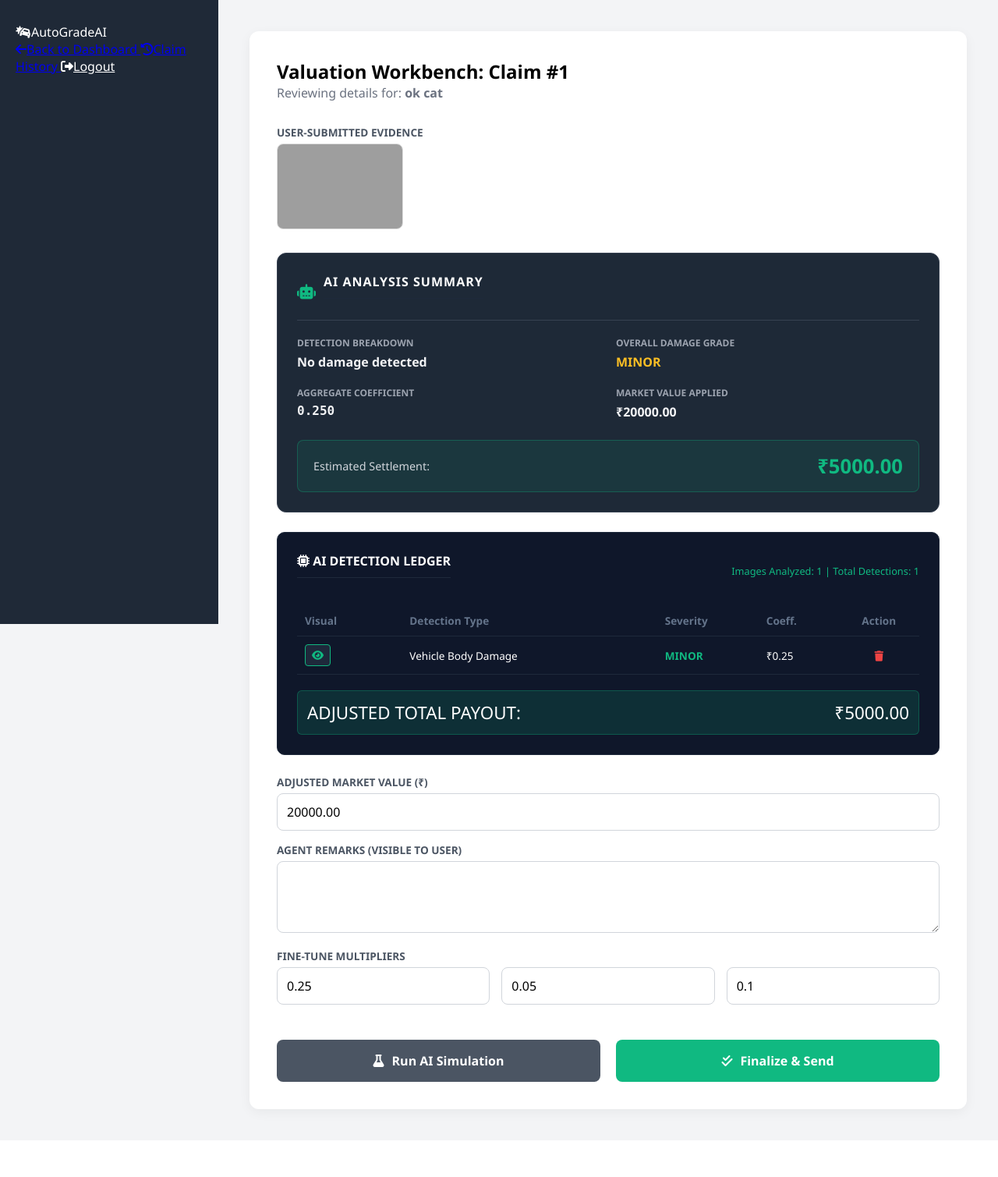
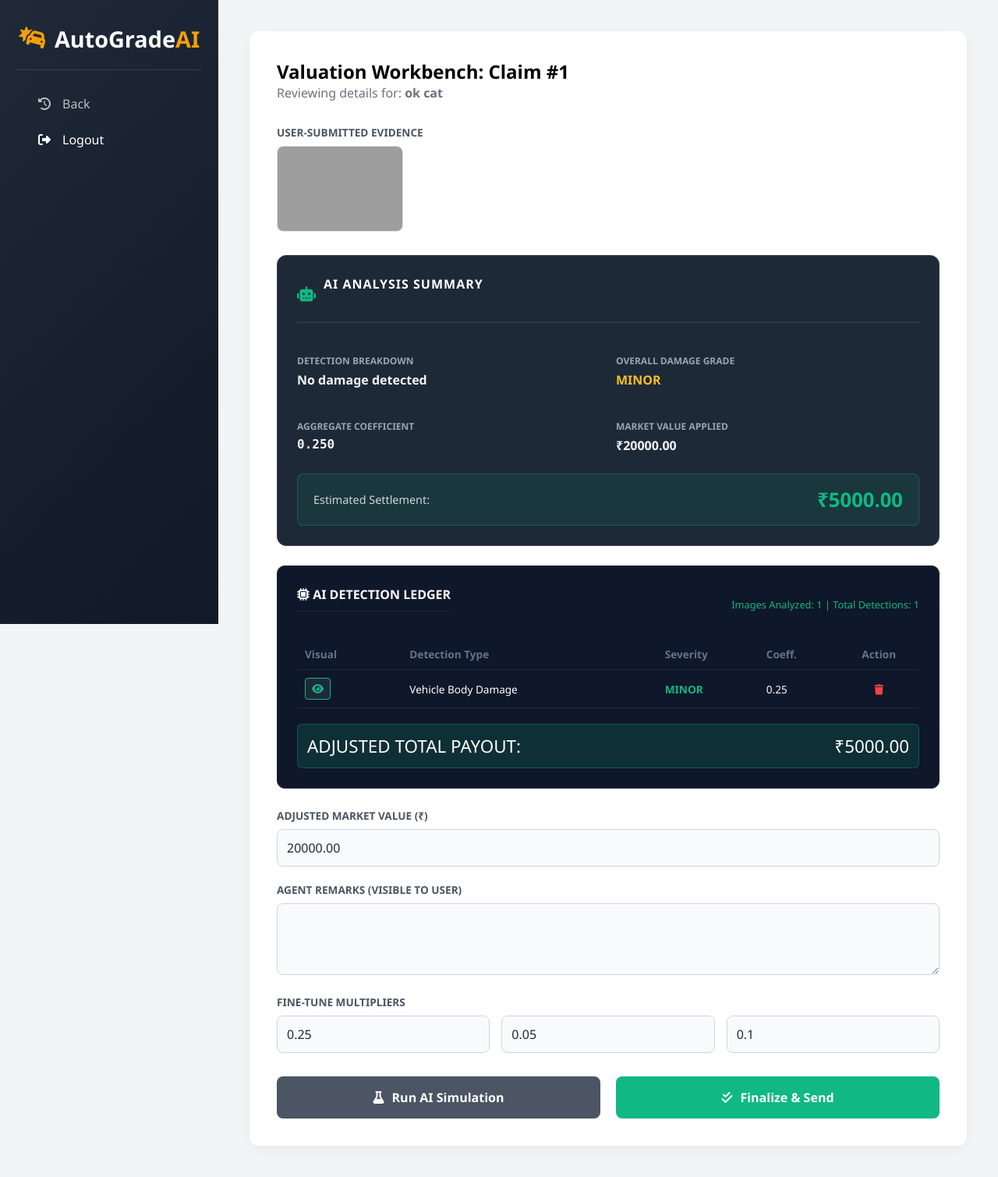
Before and after one commit to Swaran47Git/AutoGrade-AI, a Django app: page /review-claim/1/ in a window 1280 px wide. Shown: the whole page at 78% size. Before the commit the page ends 1437 px from the top, so only its background shows below. Run offline with Django 5.2, Linux system fonts and the light colour scheme; a user stored in the database is signed in; data comes from the database, SQL or seed files in the repository; both versions use the stored data as it was after the commit; data that the repository does not hold is empty; grey boxes are pictures that could not be loaded.

Commit message:
add ability view each img damage, css will be in /static

```diff
--- a/DDS/DDS/settings.py
+++ b/DDS/DDS/settings.py
@@ -11,7 +11,7 @@ https://docs.djangoproject.com/en/6.0/ref/settings/
 """
 
 from pathlib import Path
-
+import os
 # Build paths inside the project like this: BASE_DIR / 'subdir'.
 BASE_DIR = Path(__file__).resolve().parent.parent
 
@@ -117,6 +117,9 @@ USE_TZ = True
 
 STATIC_URL = 'static/'
 
+STATICFILES_DIRS = [
+    os.path.join(BASE_DIR, 'static'),
+]
 
 LOGIN_URL = 'my_login'
 LOGIN_REDIRECT_URL = 'dashboard'
@@ -125,7 +128,6 @@ LOGOUT_REDIRECT_URL = 'main_home'
 SESSION_COOKIE_SECURE = False
 CSRF_COOKIE_SECURE = False
 
-import os
 
 MEDIA_URL = '/media/'
 MEDIA_ROOT = os.path.join(BASE_DIR, 'media')
--- a/DDS/my_admin/templates/ClaimDetails.html
+++ b/DDS/my_admin/templates/ClaimDetails.html
@@ -128,7 +128,7 @@
             <div class="info-grid">
                 <div class="info-item">
                     <label>Submission Date</label>
-                    <p>{{ claim.date_analyzed|date:"d F Y" }}</p>
+                    <p>{{ claim.updated_at|date:"d F Y"}}</p>
                 </div>
                 <div class="info-item">
                     <label>AI Severity Grade</label>
--- a/DDS/my_admin/templates/ReviewClaim.html
+++ b/DDS/my_admin/templates/ReviewClaim.html
@@ -1,3 +1,4 @@
+{% load static %}
 <!DOCTYPE html>
 <html lang="en">
 <head>
@@ -5,36 +6,7 @@
     <meta name="viewport" content="width=device-width, initial-scale=1.0">
     <title>AutoGrade AI | Review Claim</title>
     <link rel="stylesheet" href="https://cdnjs.cloudflare.com/ajax/libs/font-awesome/6.4.0/css/all.min.css">
-    <style>
-        * { margin: 0; padding: 0; box-sizing: border-box; font-family: 'Segoe UI', Tahoma, Geneva, Verdana, sans-serif; }
-        body { background-color: #f3f4f6; display: flex; min-height: 100vh; }
-        .sidebar { width: 280px; background: #1f2937; color: white; position: fixed; height: 100vh; padding: 30px 20px; z-index: 100; }
-        .sidebar h2 { color: #f59e0b; margin-bottom: 30px; font-size: 1.5rem; }
-        .sidebar-link { color: white; text-decoration: none; display: flex; align-items: center; gap: 10px; padding: 12px; border-radius: 8px; transition: 0.3s; margin-bottom: 10px; }
-        .sidebar-link:hover { background: rgba(255,255,255,0.1); }
-        .sidebar-link.logout { color: #ef4444; margin-top: 20px; border-top: 1px solid rgba(255,255,255,0.1); padding-top: 20px; }
-        .main-content { flex: 1; padding: 40px; margin-left: 280px; }
-        .card { background: white; padding: 35px; border-radius: 12px; box-shadow: 0 4px 15px rgba(0,0,0,0.05); max-width: 950px; margin: 0 auto; }
-
-        /* Technical Panel Styling */
-        .technical-panel { background: #0f172a; color: #10b981; padding: 25px; border-radius: 10px; margin: 25px 0; font-family: 'Courier New', Courier, monospace; border: 1px solid #1e293b; }
-        .technical-panel h3 { color: #fff; margin-bottom: 15px; font-size: 1rem; border-bottom: 1px solid #1e293b; padding-bottom: 10px; text-transform: uppercase; }
-        .tech-grid { display: grid; grid-template-columns: 320px 1fr; gap: 25px; }
-        .yolo-img { width: 100%; border: 2px solid #10b981; border-radius: 5px; background: #000; box-shadow: 0 0 15px rgba(16, 185, 129, 0.3); }
-        .tech-data p { margin-bottom: 8px; font-size: 0.85rem; }
-        .payout-highlight { font-size: 1.4rem; color: #fff; margin-top: 15px; background: rgba(16, 185, 129, 0.15); padding: 12px; border-radius: 6px; display: inline-block; border: 1px solid rgba(16, 185, 129, 0.3); }
-
-        .appeal-reason-box { background: #fff7ed; border: 2px solid #fbbf24; padding: 20px; border-radius: 10px; margin-bottom: 25px; }
-        .image-gallery { display: grid; grid-template-columns: repeat(auto-fill, minmax(150px, 1fr)); gap: 10px; margin-bottom: 30px; }
-        .gallery-item { width: 100%; height: 110px; object-fit: cover; border-radius: 8px; cursor: zoom-in; border: 1px solid #ddd; }
-        .form-grid { display: grid; grid-template-columns: 1fr 1fr 1fr; gap: 15px; }
-        label { display: block; margin-bottom: 5px; font-weight: 700; color: #4b5563; font-size: 0.85rem; text-transform: uppercase; }
-        input, textarea { width: 100%; padding: 12px; border: 1px solid #d1d5db; border-radius: 8px; font-size: 1rem; margin-bottom: 15px; }
-        .btn-group { display: grid; grid-template-columns: 1fr 1fr; gap: 20px; margin-top: 30px; }
-        .btn { padding: 16px; border-radius: 8px; font-weight: 700; cursor: pointer; border: none; transition: 0.3s; display: flex; align-items: center; justify-content: center; gap: 10px; font-size: 1rem; }
-        .btn-sim { background: #4b5563; color: white; }
-        .btn-finalize { background: #10b981; color: white; }
-    </style>
+    <link rel="stylesheet" href="{% static 'css/ReviewClaim.css' %}">
 </head>
 <body>
     <div class="sidebar">
@@ -42,13 +14,10 @@
             <div class="logo"><i class="fas fa-car-crash"></i><span>AutoGrade<span>AI</span></span></div>
         </div>
         <div class="nav-menu">
-            <a href="{% url 'admin_dashboard' %}" class="nav-item">
-                <i class="fas fa-arrow-left"></i><span>Back to Dashboard</span>
+            <a href="{% url 'claim_history' %}" class="nav-item">
+                <i class="fas fa-history"></i><span>Back</span>
             </a>
-            <a href="{% url 'claim_history' %}" class="nav-item">
-                <i class="fas fa-history"></i><span>Claim History</span>
-            </a>
-            <a href="{% url 'my_logout' %}" class="nav-item" style="color: var(--danger); margin-top: 20px;">
+            <a href="{% url 'my_logout' %}" class="nav-item" style="color: var(--danger); margin-bottom: 20px;">
                 <i class="fas fa-sign-out-alt"></i><span>Logout</span>
             </a>
         </div>
@@ -157,9 +126,9 @@
                         </td>
 
                         <td>
-                            {% if det.severity == 'major' %}₹{{ claim.major_coeff }}
-                            {% elif det.severity == 'moderate' %}₹{{ claim.moderate_coeff }}
-                            {% else %}₹{{ claim.minor_coeff }}{% endif %}
+                            {% if det.severity == 'major' %}{{ claim.major_coeff }}
+                            {% elif det.severity == 'moderate' %}{{ claim.moderate_coeff }}
+                            {% else %}{{ claim.minor_coeff }}{% endif %}
                         </td>
 
                         <td style="text-align: center;">
@@ -211,7 +180,24 @@
             </form>
         </div>
     </div>
-
+    <!-- Image Modal with Bounding Box Overlay -->
+    <div id="viewModal" class="modal-overlay" style="display:none;">
+        <div class="modal-card">
+            <div class="modal-header">
+                <h4 id="modalTitle">Detection Visual Evidence</h4>
+                <button onclick="closeModal()" class="close-btn">&times;</button>
+            </div>
+            <div class="modal-body">
+                <div id="imageContainer" style="position: relative; display: inline-block;">
+                    <img id="popupImage" src="" style="max-width: 100%; display: block; border-radius: 4px;">
+                    <!-- The Bounding Box -->
+                    <div id="boxOverlay" style="position: absolute; border: 3px solid #ff0000; box-shadow: 0 0 15px rgba(255,0,0,0.5); pointer-events: none; display: none;">
+                        <span style="position: absolute; top: -25px; left: -3px; background: #ff0000; color: white; font-size: 10px; padding: 2px 5px; font-weight: bold; text-transform: uppercase;">Damage Area</span>
+                    </div>
+                </div>
+            </div>
+        </div>
+    </div>
 
     <script>
         function removeDetection(rowId) {
@@ -222,7 +208,47 @@
         }
 
         function openBoundingBox(imgUrl, boxCoords) {
-                    alert("Opening Image: " + imgUrl + "\nHighlighting Coordinates: " + boxCoords + "\n\n(This will open the modal in the next phase)");
+            const modal = document.getElementById('viewModal');
+            const img = document.getElementById('popupImage');
+            const box = document.getElementById('boxOverlay');
+
+            // 1. Set the image source
+            img.src = imgUrl;
+
+            // 2. Parse the coordinates [x1, y1, x2, y2]
+            // Note: Use JSON.parse because the data comes in as a string "[48, 175, 581, 522]"
+            const coords = JSON.parse(boxCoords);
+
+            modal.style.display = 'flex';
+
+            // 3. We must wait for the image to load to know its display dimensions
+            img.onload = function() {
+                const naturalWidth = img.naturalWidth;
+                const naturalHeight = img.naturalHeight;
+
+                // Calculate percentages to handle responsive resizing
+                const left = (coords[0] / naturalWidth) * 100;
+                const top = (coords[1] / naturalHeight) * 100;
+                const width = ((coords[2] - coords[0]) / naturalWidth) * 100;
+                const height = ((coords[3] - coords[1]) / naturalHeight) * 100;
+
+                box.style.left = left + '%';
+                box.style.top = top + '%';
+                box.style.width = width + '%';
+                box.style.height = height + '%';
+                box.style.display = 'block';
+            };
+        }
+
+        function closeModal() {
+            document.getElementById('viewModal').style.display = 'none';
+        }
+
+        // Close modal if user clicks background
+        window.onclick = function(event) {
+            if (event.target == document.getElementById('viewModal')) {
+                closeModal();
+            }
         }
     </script>
 </body>
--- a/DDS/my_admin/views.py
+++ b/DDS/my_admin/views.py
@@ -68,6 +68,9 @@ def my_login(request):
 
 
 def my_logout(request):
+    storage = messages.get_messages(request)
+    for _ in storage:
+        pass  # Just iterating through them clears the queue
     logout(request)
     return redirect('main_home')
 
@@ -222,7 +225,6 @@ def review_claim(request, claim_id):
                 if response.status_code == 200:
                     ai_results = response.json()
                     detections_data = ai_results.get('detections', [])
-
                     # --- CLEAN 5 RELATIONAL LOGIC ---
                     # 4. Clear any old AI detections before saving new ones (Prevent Duplicates)
                     claim.detections.all().delete()
@@ -234,29 +236,31 @@ def review_claim(request, claim_id):
                     # 5. Create a REAL database row for every single detection
                     for det in detections_data:
                         sev = det.get('severity', 'minor').lower()
+                        ai_filename = det.get('filename', '')
+                        clean_name = ai_filename.split('/')[-1]
 
-                        # Create the ledger entry
+                        # Finding the correct photo
+                        correct_photo = claim.images.filter(image__icontains=clean_name).first()
+                        if not correct_photo:
+                            correct_photo = claim.images.first()
+
+                        # 2. CREATE THE DATABASE ROW (Must happen inside the loop)
                         DamageDetection.objects.create(
                             analysis=claim,
                             severity=sev,
-                            box_coords=str(det.get('box')),  # [x1, y1, x2, y2]
-                            # Link to the first image for visual reference
-                            source_image=evidence_photos.first()
+                            box_coords=str(det.get('box')),
+                            source_image=correct_photo,
+                            # part_name=f"Damage on {clean_name}"
                         )
 
-                        # 6. Additive Math Logic
+                        # 3. Additive Math (Must happen inside the loop)
                         if sev == 'major':
-                            total_coeff += float(ma_c);
-                            counts['Major'] += 1
-                            highest_sev = 'Major'
+                            total_coeff += float(ma_c); counts['Major'] += 1; highest_sev = 'Major'
                         elif sev == 'moderate':
-                            total_coeff += float(mo_c);
-                            counts['Moderate'] += 1
+                            total_coeff += float(mo_c); counts['Moderate'] += 1
                             if highest_sev != 'Major': highest_sev = 'Moderate'
                         else:
-                            total_coeff += float(mi_c);
-                            counts['Minor'] += 1
-
+                            total_coeff += float(mi_c); counts['Minor'] += 1
                     # 7. Update the Master Claim (DamageAnalysis table)
                     summary = [f"{k}({v})" for k, v in counts.items() if v > 0]
                     claim.detected_parts = ", ".join(summary)
--- /dev/null
+++ b/DDS/static/css/ReviewClaim.css
@@ -0,0 +1,94 @@
+/* --- GLOBAL RESET --- */
+* { margin: 0; padding: 0; box-sizing: border-box; font-family: 'Segoe UI', Tahoma, Geneva, Verdana, sans-serif; }
+body { background-color: #f3f4f6; display: flex; min-height: 100vh; }
+
+/* --- SIDEBAR (Fixed & Merged) --- */
+.sidebar {
+    width: 280px;
+    background: linear-gradient(135deg, #1f2937 0%, #111827 100%);
+    color: white;
+    position: fixed;
+    height: 100vh;
+    padding: 30px 20px;
+    z-index: 100;
+    display: flex;
+    flex-direction: column;
+}
+.sidebar-header { text-align: center; border-bottom: 1px solid rgba(255,255,255,0.1); padding-bottom: 20px; margin-bottom: 20px; }
+.sidebar-header .logo { display: flex; align-items: center; justify-content: center; gap: 10px; font-size: 1.8rem; font-weight: 700; color: white; }
+.sidebar-header .logo i { color: #f59e0b; }
+.sidebar-header .logo span span { color: #f59e0b; }
+
+.nav-menu { flex-grow: 1; }
+.nav-item { padding: 12px 25px; display: flex; align-items: center; gap: 15px; color: rgba(255,255,255,0.7); text-decoration: none; transition: 0.3s; border-left: 4px solid transparent; }
+.nav-item:hover, .nav-item.active { background: rgba(255,255,255,0.1); color: white; border-left-color: #f59e0b; }
+
+/* --- MAIN CONTENT AREA --- */
+.main-content { flex: 1; padding: 40px; margin-left: 280px; }
+.card { background: white; padding: 35px; border-radius: 12px; box-shadow: 0 4px 15px rgba(0,0,0,0.05); max-width: 950px; margin: 0 auto; }
+
+/* --- AI TECHNICAL PANEL & LEDGER --- */
+.technical-panel { background: #0f172a; color: #10b981; padding: 25px; border-radius: 10px; margin: 25px 0; font-family: 'Courier New', Courier, monospace; border: 1px solid #1e293b; }
+.technical-panel h3 { color: #fff; margin-bottom: 15px; font-size: 1rem; border-bottom: 1px solid #1e293b; padding-bottom: 10px; text-transform: uppercase; }
+
+.payout-highlight { font-size: 1.4rem; color: #fff; margin-top: 15px; background: rgba(16, 185, 129, 0.15); padding: 12px; border-radius: 6px; display: flex; justify-content: space-between; align-items: center; border: 1px solid rgba(16, 185, 129, 0.3); }
+
+/* --- FORM ELEMENTS (Dark Mode Overrides) --- */
+label { display: block; margin-bottom: 8px; font-weight: 700; color: #4b5563; font-size: 0.85rem; text-transform: uppercase; margin-top: 20px; }
+
+input[type="number"], textarea {
+    width: 100%;
+    padding: 12px;
+    background: #f8fafc; /* Subtle light background for inputs in the white card */
+    border: 1px solid #d1d5db;
+    border-radius: 8px;
+    font-size: 1rem;
+    outline: none;
+    transition: 0.3s;
+    color: #1f2937;
+}
+
+input:focus, textarea:focus { border-color: #10b981; box-shadow: 0 0 0 2px rgba(16, 185, 129, 0.1); }
+
+.form-grid { display: grid; grid-template-columns: 1fr 1fr 1fr; gap: 15px; margin-bottom: 20px; }
+
+/* --- BUTTONS --- */
+.btn-group { display: grid; grid-template-columns: 1fr 1fr; gap: 20px; margin-top: 30px; }
+.btn { padding: 16px; border-radius: 8px; font-weight: 700; cursor: pointer; border: none; transition: 0.3s; display: flex; align-items: center; justify-content: center; gap: 10px; font-size: 1rem; text-decoration: none; }
+.btn-sim { background: #4b5563; color: white; }
+.btn-sim:hover { background: #374151; }
+.btn-finalize { background: #10b981; color: white; }
+.btn-finalize:hover { background: #059669; }
+
+/* --- IMAGE GALLERY --- */
+.image-gallery { display: grid; grid-template-columns: repeat(auto-fill, minmax(150px, 1fr)); gap: 10px; margin-bottom: 30px; }
+.gallery-item { width: 100%; height: 110px; object-fit: cover; border-radius: 8px; cursor: zoom-in; border: 1px solid #ddd; }
+
+/* --- MODAL STYLES --- */
+.modal-overlay {
+    position: fixed;
+    top: 0; left: 0; width: 100%; height: 100%;
+    background: rgba(0, 0, 0, 0.9);
+    display: flex; align-items: center; justify-content: center;
+    z-index: 1000;
+}
+.modal-card {
+    background: #1f2937;
+    border: 1px solid #374151;
+    border-radius: 12px;
+    max-width: 90%;
+    max-height: 90vh;
+    overflow: hidden;
+}
+.modal-header {
+    padding: 15px 20px;
+    border-bottom: 1px solid #374151;
+    display: flex; justify-content: space-between; align-items: center;
+}
+.modal-header h4 { color: #f3f4f6; margin: 0; }
+.close-btn {
+    background: none; border: none; color: #9ca3af;
+    font-size: 24px; cursor: pointer;
+}
+.close-btn:hover { color: white; }
+.modal-body { padding: 20px; text-align: center; overflow: auto; }
```
Also changed, not shown: DDS/db.sqlite3. Lines whose indentation alone changed are shown as unchanged.
